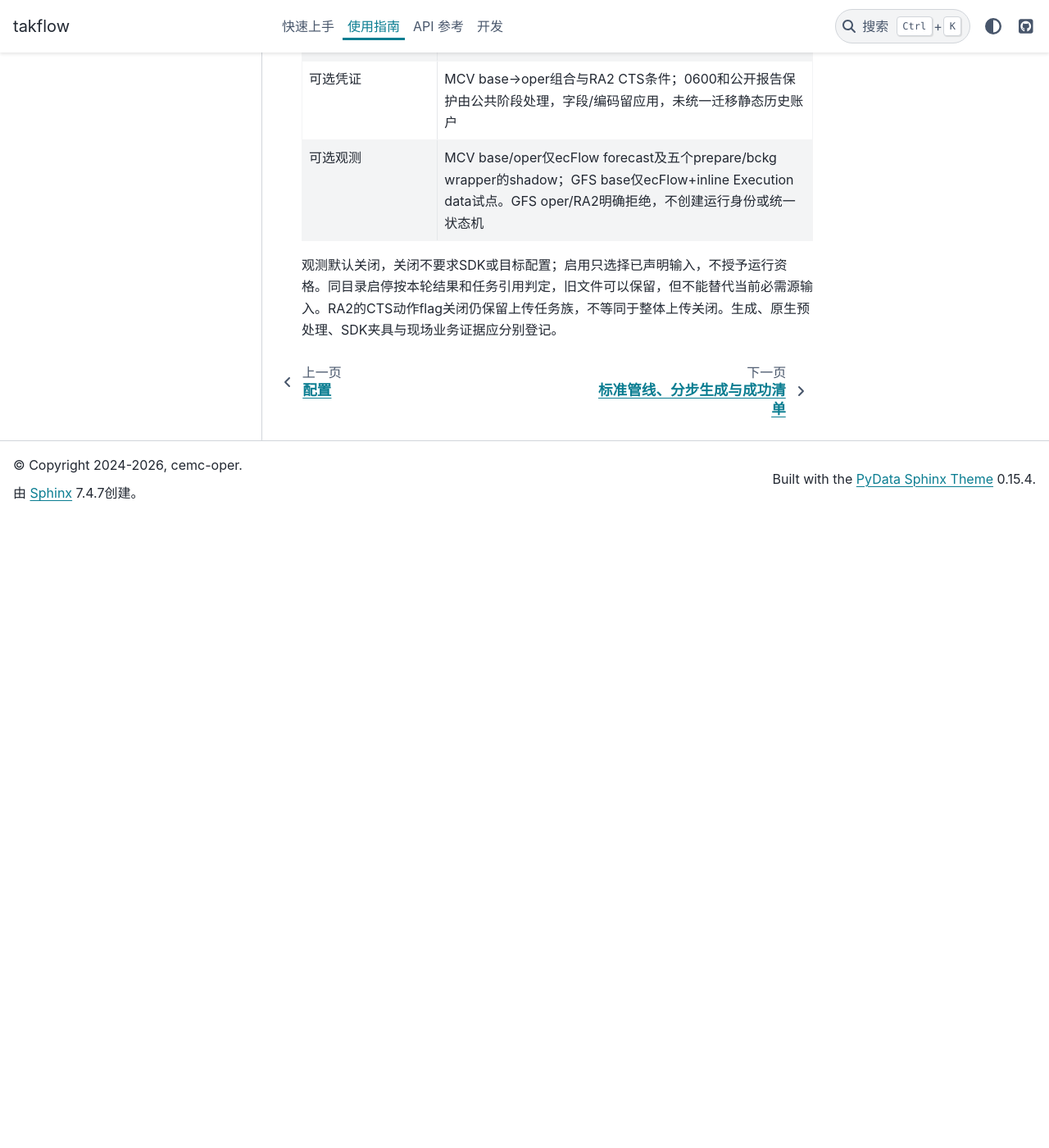
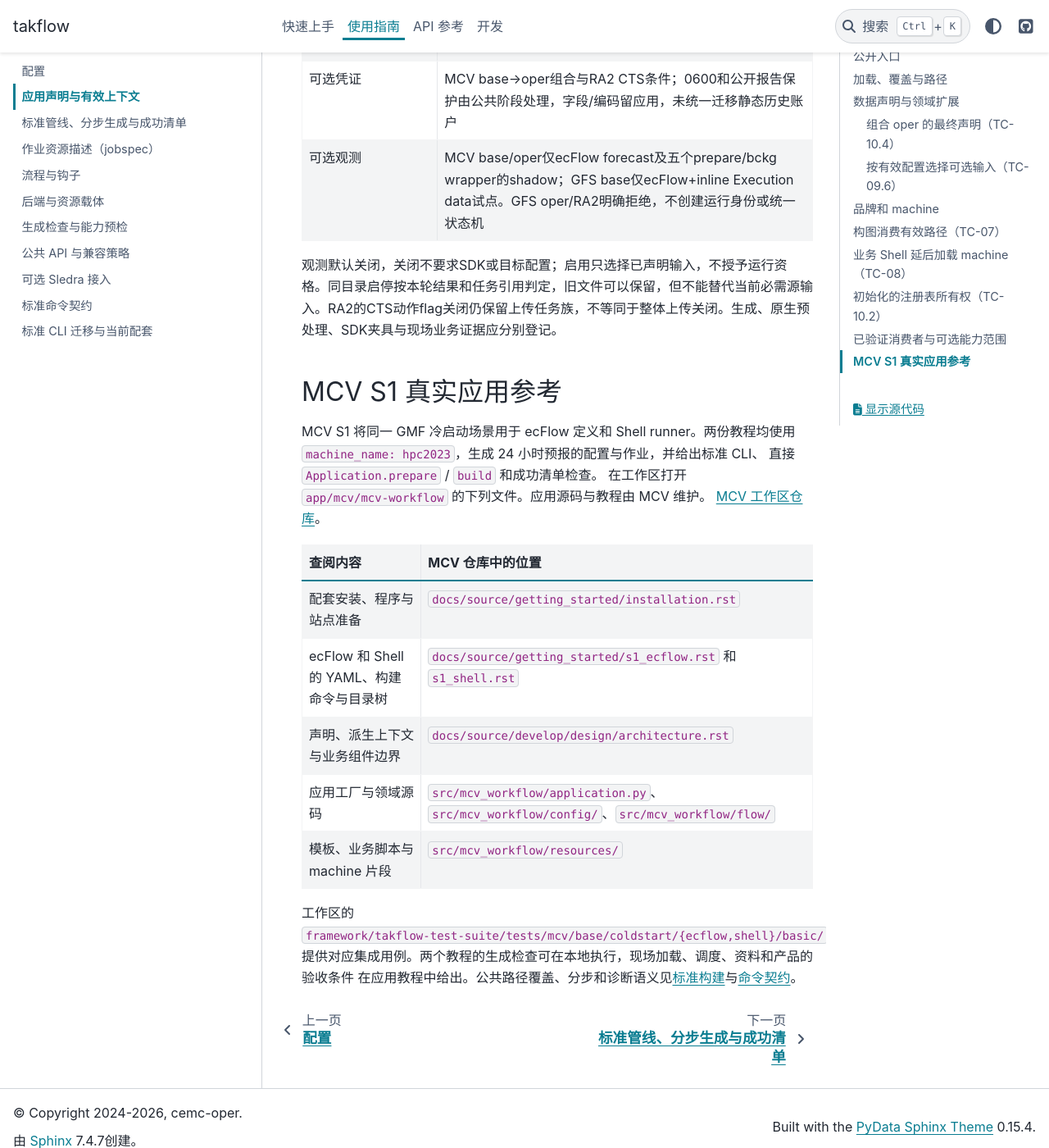
Before and after one commit to cemc-oper/takflow, a Sphinx documentation site: the page built from docs/source/guide/application.md, in a window 1280 px wide and 1400 px high, scrolled down 8152 px. Shown: the whole window at 82% size. Built offline with Sphinx 7.4.7 and the PyData theme 0.15.4, drawn with Linux system fonts in a browser that asks for light colours; before the commit the page ends 8782 px from its top, so only the background shows below that.

Commit message:
:memo: Link the MCV S1 reference application guides
- Add a quickstart link to the MCV S1 reference
- Point readers to the application declaration, domain modules, resources, tutorials, and integration cases

```diff
--- a/docs/source/guide/application.md
+++ b/docs/source/guide/application.md
@@ -237,3 +237,24 @@ MCV oper、GFS oper及独立RA2已使用同一资源层、显式初始化和公
 | 可选观测 | MCV base/oper仅ecFlow forecast及五个prepare/bckg wrapper的shadow；GFS base仅ecFlow+inline Execution data试点。GFS oper/RA2明确拒绝，不创建运行身份或统一状态机 |
 
 观测默认关闭，关闭不要求SDK或目标配置；启用只选择已声明输入，不授予运行资格。同目录启停按本轮结果和任务引用判定，旧文件可以保留，但不能替代当前必需源输入。RA2的CTS动作flag关闭仍保留上传任务族，不等同于整体上传关闭。生成、原生预处理、SDK夹具与现场业务证据应分别登记。
+
+(mcv-s1-reference)=
+## MCV S1 真实应用参考
+
+MCV S1 将同一 GMF 冷启动场景用于 ecFlow 定义和 Shell runner。两份教程均使用
+`machine_name: hpc2023`，生成 24 小时预报的配置与作业，并给出标准 CLI、
+直接 `Application.prepare` / `build` 和成功清单检查。
+在工作区打开 `app/mcv/mcv-workflow` 的下列文件。应用源码与教程由 MCV 维护。
+[MCV 工作区仓库](http://e.mc.met.cma/codingcorp/mcv-gfs/mcv-workflow)。
+
+| 查阅内容 | MCV 仓库中的位置 |
+|---|---|
+| 配套安装、程序与站点准备 | `docs/source/getting_started/installation.rst` |
+| ecFlow 和 Shell 的 YAML、构建命令与目录树 | `docs/source/getting_started/s1_ecflow.rst` 和 `s1_shell.rst` |
+| 声明、派生上下文与业务组件边界 | `docs/source/develop/design/architecture.rst` |
+| 应用工厂与领域源码 | `src/mcv_workflow/application.py`、`src/mcv_workflow/config/`、`src/mcv_workflow/flow/` |
+| 模板、业务脚本与 machine 片段 | `src/mcv_workflow/resources/` |
+
+工作区的 `framework/takflow-test-suite/tests/mcv/base/coldstart/{ecflow,shell}/basic/`
+提供对应集成用例。两个教程的生成检查可在本地执行，现场加载、调度、资料和产品的验收条件
+在应用教程中给出。公共路径覆盖、分步和诊断语义见[标准构建](build.md)与[命令契约](cli.md)。
```
Also changed, not shown: docs/source/quickstart.md (+2 -0 lines).
